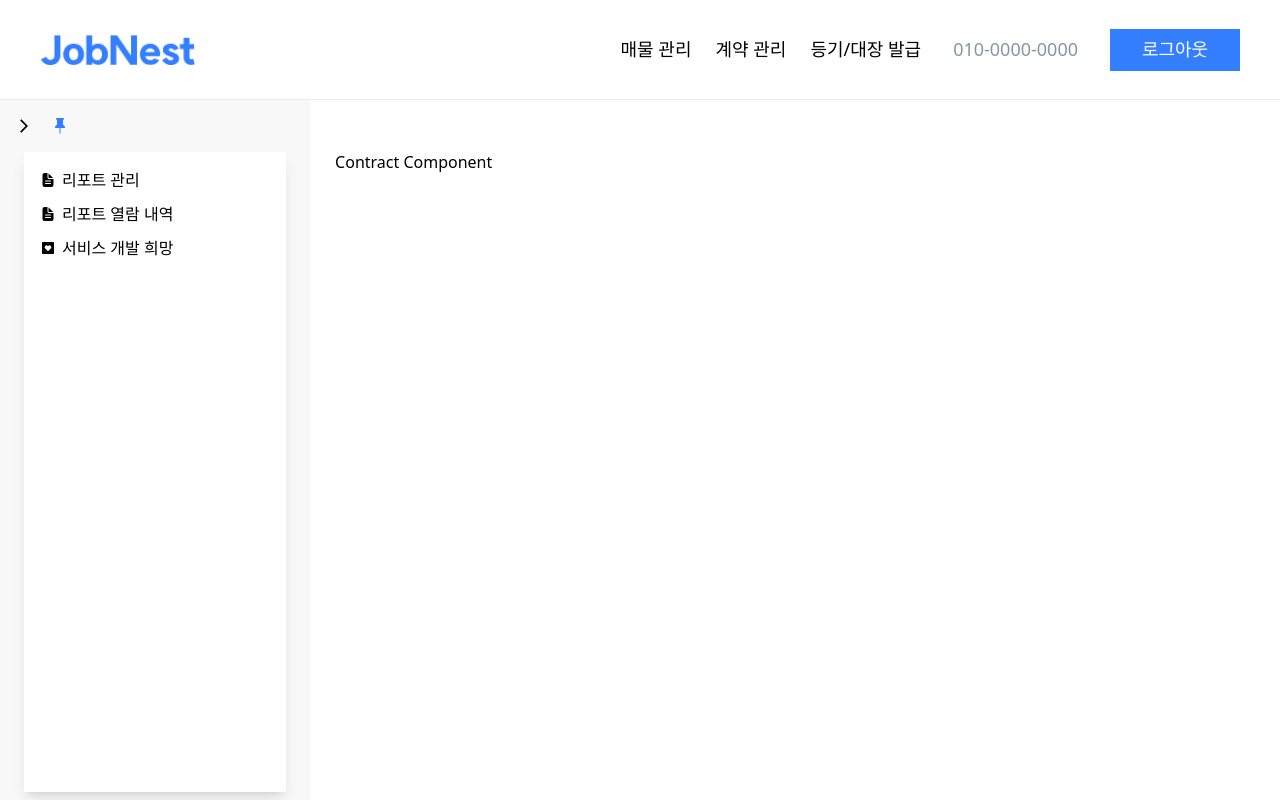
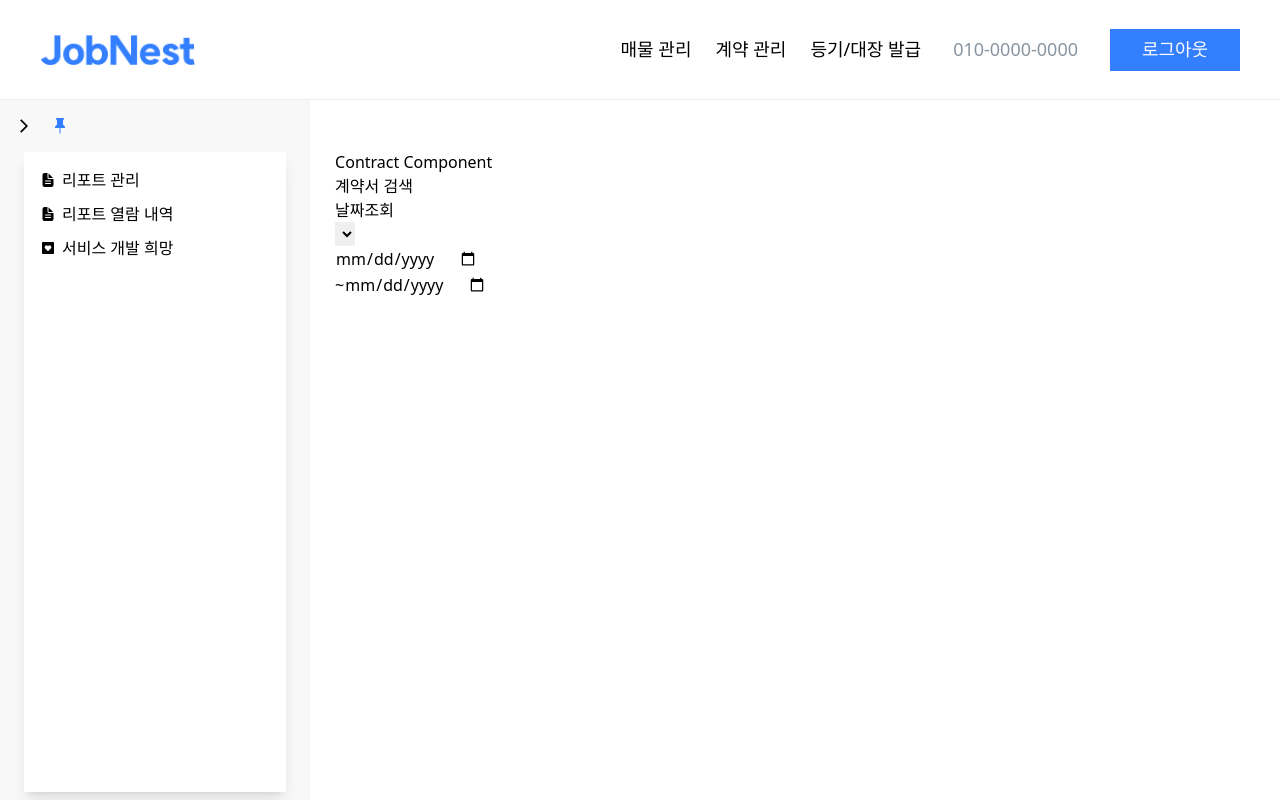
Before and after one commit to JobNest-useTeamWork/jobnest-frontend, a React (Vite) app: page /contract in a window 1280 px wide. Built offline with nearby package versions, Linux system fonts and the light colour scheme.

Commit message:
[fix] 병합 에러 수정중

```diff
--- a/src/components/contract/Contract.tsx
+++ /dev/null
@@ -1,8 +0,0 @@
-const Contract = () => {
-  return (
-    <>
-      <h1>Contract Component</h1>
-    </>
-  );
-};
-export default Contract;
--- /dev/null
+++ b/src/components/contract/ContractSearchForm.tsx
@@ -0,0 +1,17 @@
+const ContractSearchForm = () => {
+  return (
+    <>
+      <h2>계약서 검색</h2>
+      <div>
+        <div>날짜조회</div>
+        <select name="" id=""></select>
+        <div>
+          <input type="date" />
+        </div>
+        <span>~</span>
+        <input type="date" />
+      </div>
+    </>
+  );
+};
+export default ContractSearchForm;
--- a/src/pages/Contract.tsx
+++ b/src/pages/Contract.tsx
@@ -1,7 +1,10 @@
+import ContractSearchForm from "../components/contract/ContractSearchForm";
+
 const Contract = () => {
   return (
     <>
       <h1>Contract Component</h1>
+      <ContractSearchForm />
     </>
   );
 };
```
